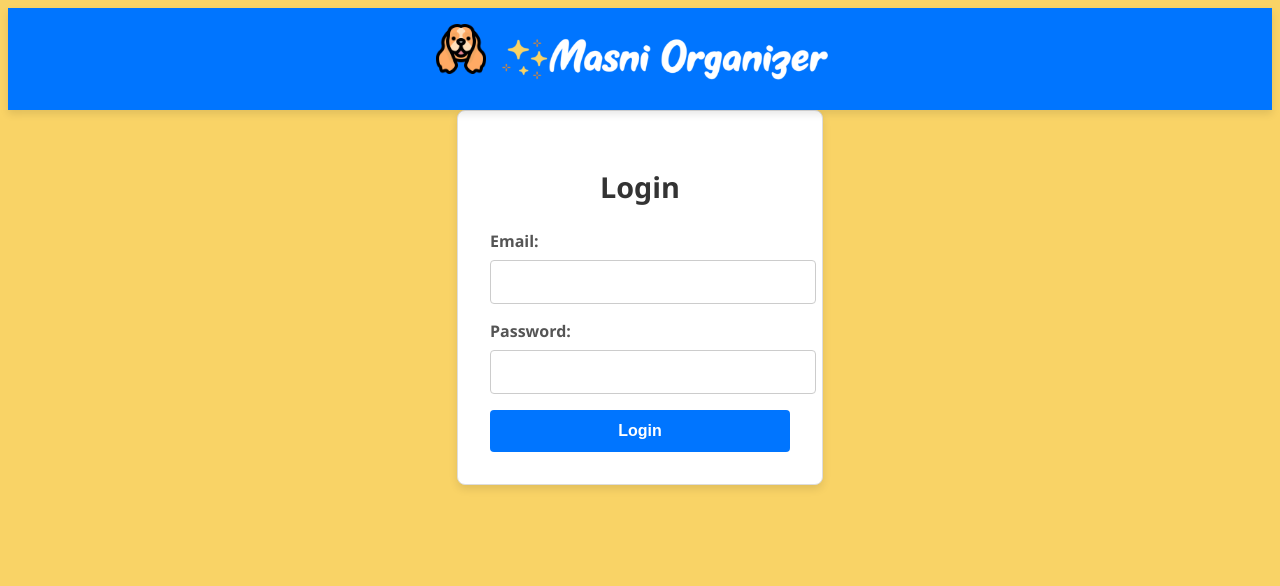
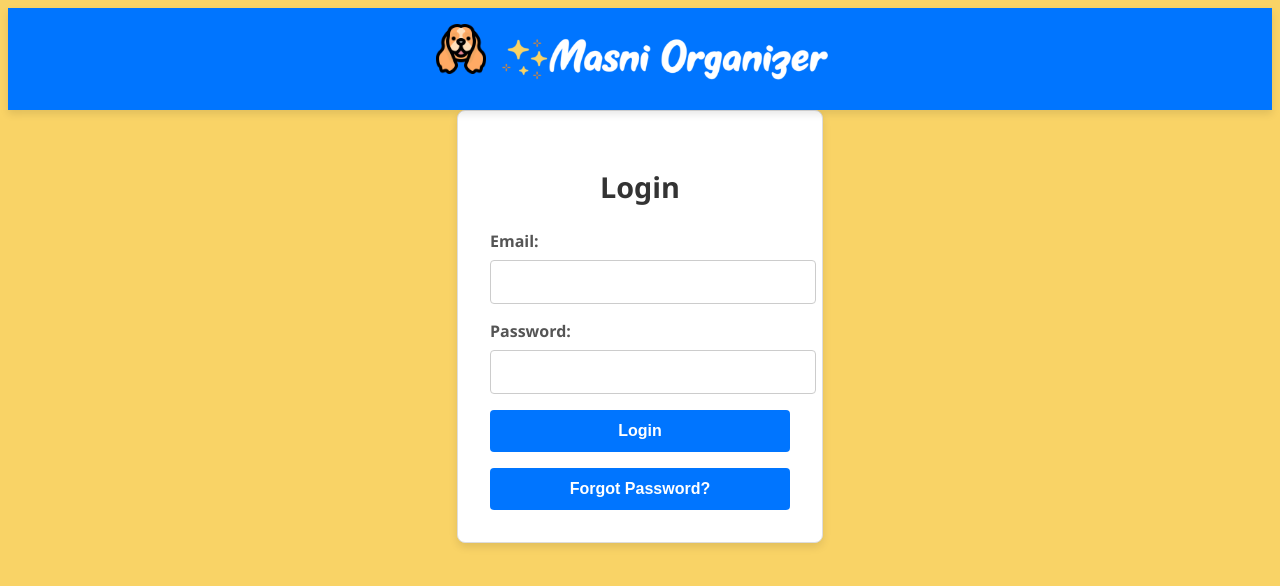
Before and after one commit to DanSimWorld/MasniOrganizer, an Angular app in the folder MasniOrganizer/: page /login in a window 1280 px wide. Shown: the top 586 px of the page. Built offline with nearby package versions, Linux system fonts and the light colour scheme.

Commit message:
First commit since namechange

```diff
--- a/MasniOrganizer/src/app/firebase.service.ts
+++ b/MasniOrganizer/src/app/firebase.service.ts
@@ -1,6 +1,6 @@
 import { Injectable } from '@angular/core';
 import { initializeApp } from 'firebase/app';
-import { getAuth, signInWithEmailAndPassword, signOut } from 'firebase/auth';
+import { getAuth, signInWithEmailAndPassword, signOut, sendPasswordResetEmail } from 'firebase/auth';
 import { getFirestore, collection, addDoc, onSnapshot, Timestamp, deleteDoc, doc, getDocs, updateDoc } from 'firebase/firestore';
 import { getAnalytics, isSupported } from 'firebase/analytics';
 import { Appointment } from './appointment.model';
@@ -65,6 +65,17 @@ export class FirebaseService {
 
   isLoggedIn(): boolean {
     return this.auth.currentUser !== null;
+  }
+
+  // Password reset method
+  async resetPassword(email: string): Promise<void> {
+    try {
+      await sendPasswordResetEmail(this.auth, email);
+      console.log('Password reset email sent successfully');
+    } catch (error: unknown) {
+      this.handleError(error);
+      throw new Error(error instanceof Error ? error.message : 'An unknown error occurred during password reset');
+    }
   }
 
   //appointments coding
--- a/MasniOrganizer/src/app/login/login.component.html
+++ b/MasniOrganizer/src/app/login/login.component.html
@@ -1,13 +1,22 @@
 <div class="login-container">
-    <h2>Login</h2>
-    <form (submit)="login()">
-      <label for="email">Email:</label>
-      <input type="email" id="email" [(ngModel)]="email" name="email" required>
+  <h2>{{ isLoginMode ? 'Login' : 'Reset Password' }}</h2>
+<form>
+  <form (submit)="login()">
+    <label for="email">Email:</label>
+    <input type="email" id="email" [(ngModel)]="email" name="email" required>
 
-      <label for="password">Password:</label>
-      <input type="password" id="password" [(ngModel)]="password" name="password" required>
+    <label for="password" *ngIf="isLoginMode">Password:</label>
+    <input type="password" id="password" [(ngModel)]="password" name="password" *ngIf="isLoginMode" required>
 
-      <button type="submit">Login</button>
-    </form>
-    <p *ngIf="errorMessage" class="error">{{ errorMessage }}</p>
+    <button type="submit">{{ isLoginMode ? 'Login' : 'Send Reset Link' }}</button>
+  </form>
+
+  <div class="reset-password">
+  <button *ngIf="isLoginMode" (click)="onForgotPassword()">Forgot Password?</button>
+  <button *ngIf="!isLoginMode" (click)="onBackToLogin()">Back to Login</button>
   </div>
+
+  <p *ngIf="errorMessage" class="error">{{ errorMessage }}</p>
+
+</form>
+</div>
--- a/MasniOrganizer/src/app/login/login.component.scss
+++ b/MasniOrganizer/src/app/login/login.component.scss
@@ -4,7 +4,7 @@
     flex-direction: column;
     align-items: center;
     justify-content: center;
-    width: 100%;
+    width: 85%;
     max-width: 300px;
     margin: 0 auto;
     padding: 2rem;
@@ -77,6 +77,10 @@
     text-align: center;
   }
 
+  .reset-password {
+    margin-top: 1rem;
+  }
+
   /* Responsive adjustments for mobile screens */
   @media (max-width: 600px) {
     .login-container {
--- a/MasniOrganizer/src/app/login/login.component.ts
+++ b/MasniOrganizer/src/app/login/login.component.ts
@@ -1,4 +1,3 @@
-// src/app/login/login.component.ts
 import { CommonModule } from '@angular/common';
 import { Component } from '@angular/core';
 import { Router } from '@angular/router';
@@ -16,10 +15,14 @@ export class LoginComponent {
   email: string = '';
   password: string = '';
   errorMessage: string = '';
+  isLoginMode: boolean = true;  // Flag to toggle between login and reset password form
 
   constructor(private router: Router, private firebaseService: FirebaseService) {}
 
+  // Login method
   login() {
+    if (this.isLoginMode) {
+      // User is logging in
       this.firebaseService.login(this.email, this.password)
         .then(() => {
           this.router.navigate(['/home']).catch(error => {
@@ -29,5 +32,26 @@ export class LoginComponent {
         .catch((error) => {
           this.errorMessage = error.message;
         });
+    } else {
+      // User wants to reset the password
+      this.firebaseService.resetPassword(this.email)
+        .then(() => {
+          this.errorMessage = '';  // Clear error message
+          alert('Password reset email sent.');
+        })
+        .catch((error) => {
+          this.errorMessage = error.message;
+        });
     }
   }
+
+  // Toggle to reset password mode
+  onForgotPassword() {
+    this.isLoginMode = false;
+  }
+
+  // Back to login mode
+  onBackToLogin() {
+    this.isLoginMode = true;
+  }
+}
```
Lines whose indentation alone changed are shown as unchanged.
